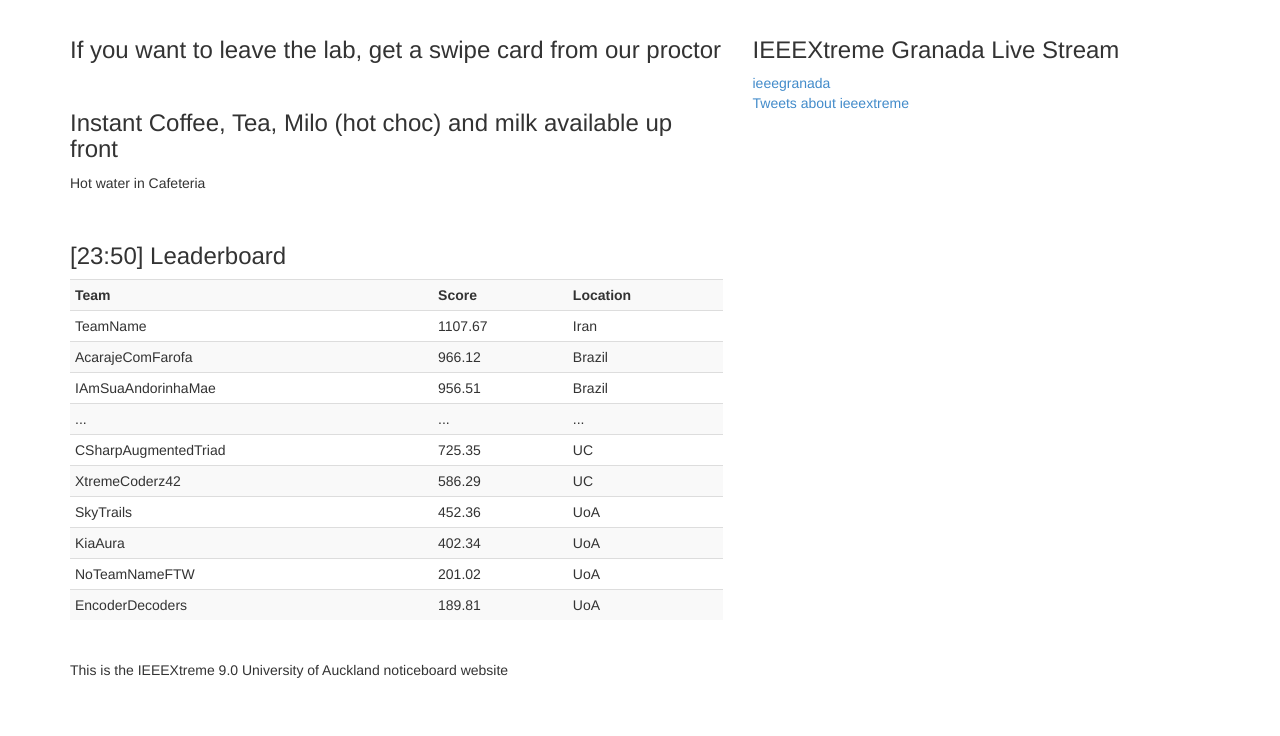
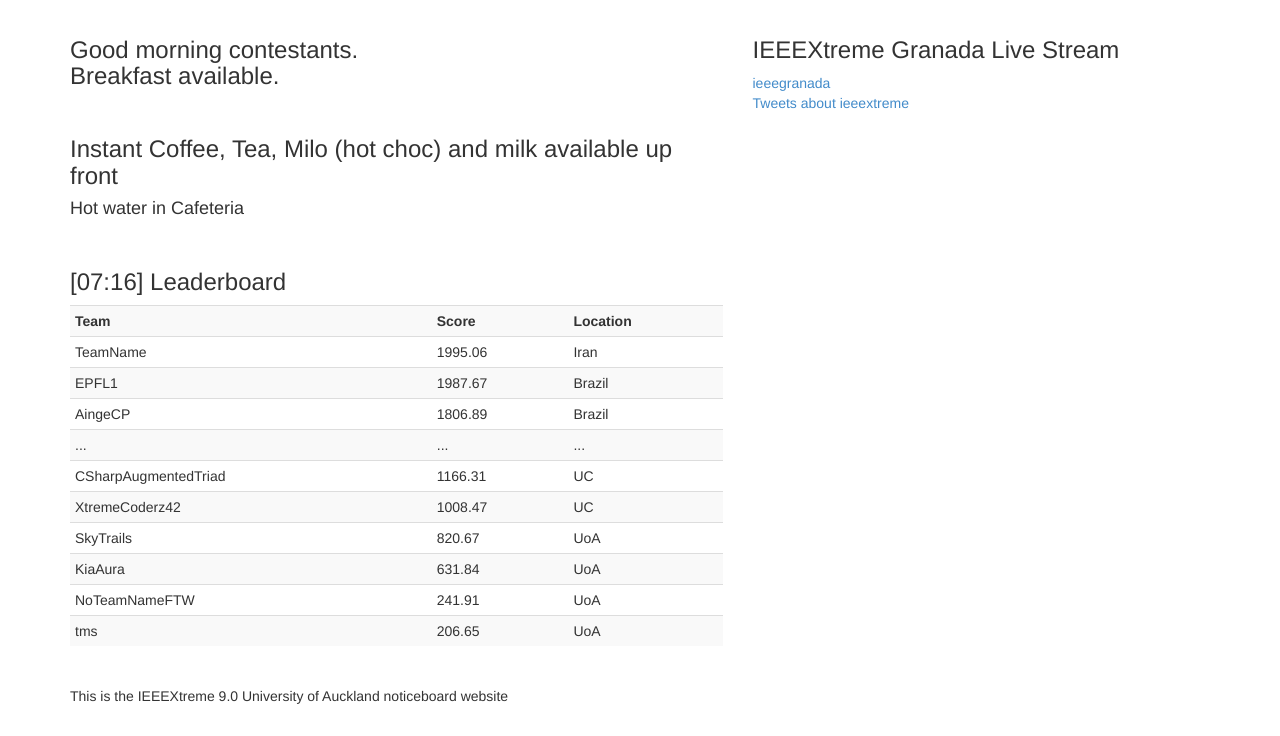
Before and after one commit to AaronYeoh/IEEEXtremeUniOfAucklandSite, a plain HTML site: page index.html in a window 1280 px wide. Shown: the part 191-927 px from the top of the page. Before the commit the page ends 901 px from the top, so only its background shows below. Drawn offline with Linux system fonts and the light colour scheme; a script that the page names is missing.

Commit message:
Morning update

```diff
--- a/index.html
+++ b/index.html
@@ -99,14 +99,14 @@
 				<div class="col-sm-7">
 					<div id="noticeboard">
 
-					<h3> If you want to leave the lab, get a swipe card from our proctor </h3>
+					<h3> Good morning contestants. <br> Breakfast available.  </h3>
 
 					<!--<h2 style="color: blue;"> Midnight lockdown coming up. </h2>
 					<h3> Go have your toilet breaks now. After midnight, you'll need to get a swipe card from our proctor or Aaron. </h3> -->
 					<!--<h3> You may attempt a problem as many times as you want. Final score does not depend on number of attempts</h3>-->
 
 					<h3> <br>Instant Coffee, Tea, Milo (hot choc) and milk available up front</h3>
-					<p> Hot water in Cafeteria </p> <br>
+					<h4> Hot water in Cafeteria </h4> <br>
 
 					<!--<h2 style="color: blue;"> Dinner time </h2>
 					<p> Mike & Aaron & Pasangi kindly invite everyone for dinner.<br>
@@ -116,7 +116,7 @@
 
 
 					<!--Add updates here -->
-					<h3>[23:50] Leaderboard </h3>
+					<h3>[07:16] Leaderboard </h3>
 					<div class="table-responsive">
 					<table class="table table-striped table-condensed">
 					  <tr>
@@ -126,17 +126,17 @@
 					  </tr>
 					  <tr>
 						<td>TeamName</td>
-						<td>1107.67</td>
+						<td>1995.06</td>
 						<td>Iran</td>
 					  </tr>
 					  <tr>
-						<td>AcarajeComFarofa</td>
-						<td>966.12</td>
+						<td>EPFL1</td>
+						<td>1987.67</td>
 						<td>Brazil</td>
 					  </tr>
 					  <tr>
-						<td>IAmSuaAndorinhaMae</td>
-						<td>956.51</td>
+						<td>AingeCP</td>
+						<td>1806.89</td>
 						<td>Brazil</td>
 					  </tr>
 					  <tr>
@@ -146,33 +146,33 @@
 					  </tr>
 					  <tr>
 						<td>CSharpAugmentedTriad</td>
-						<td>725.35</td>
+						<td>1166.31</td>
 						<td>UC</td>
 					  </tr>
 					  <tr>
 						<td>XtremeCoderz42</td>
-						<td>586.29</td>
+						<td>1008.47</td>
 						<td>UC</td>
 					  </tr>
 					  <tr>
 						<td>SkyTrails</td>
-						<td>452.36</td>
+						<td>820.67</td>
 						<td>UoA</td>
 					  </tr>
 					  <tr>
 						<td>KiaAura</td>
-						<td>402.34</td>
+						<td>631.84</td>
 						<td>UoA</td>
 					  </tr>
 
 					  <tr>
 						<td>NoTeamNameFTW</td>
-						<td>201.02</td>
+						<td>241.91</td>
 						<td>UoA</td>
 					</tr>
 					  <tr>
-						<td>EncoderDecoders</td>
-						<td>189.81</td>
+						<td>tms</td>
+						<td>206.65</td>
 						<td>UoA</td>
 					  </tr>
 					</table>
```
